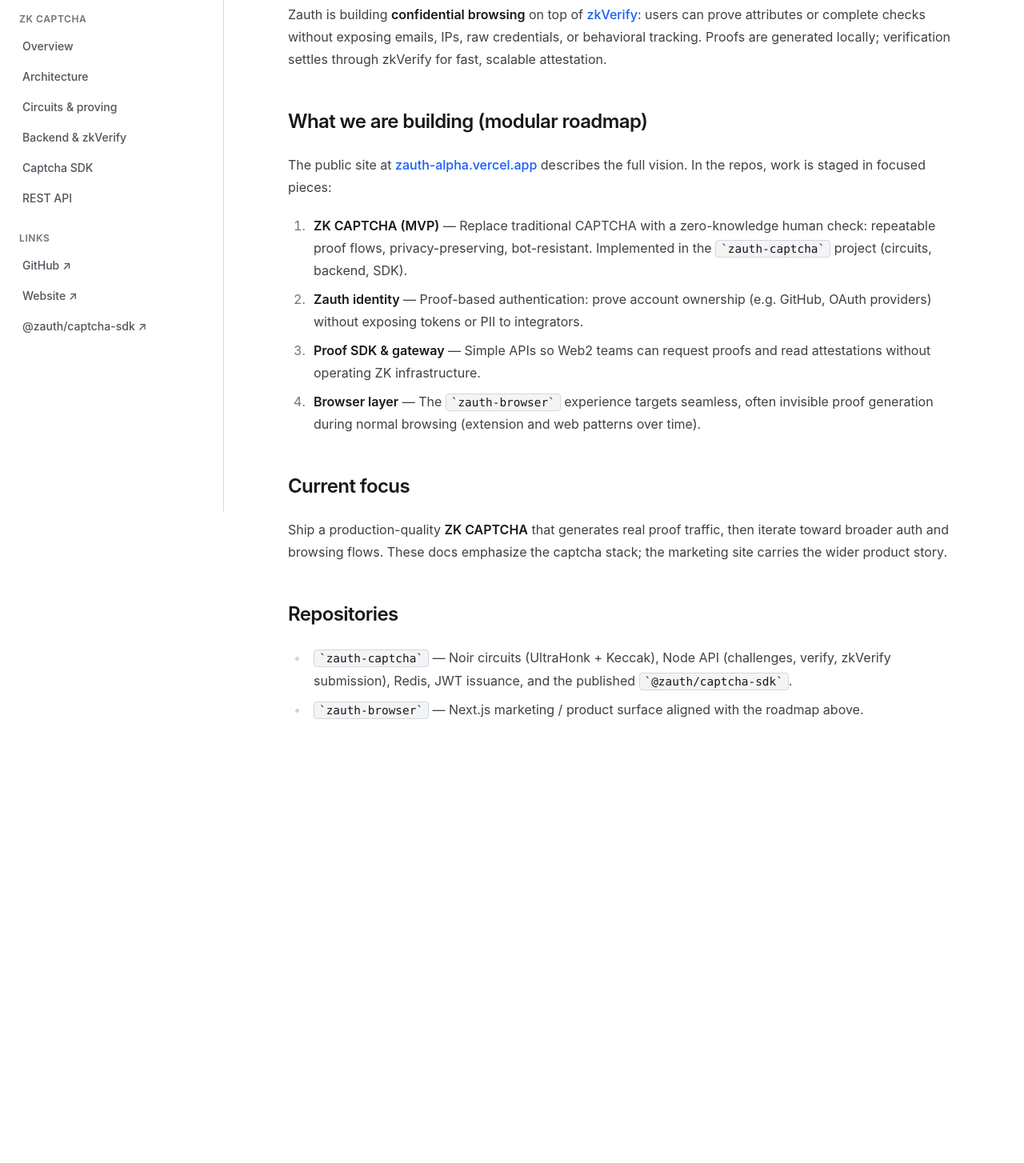
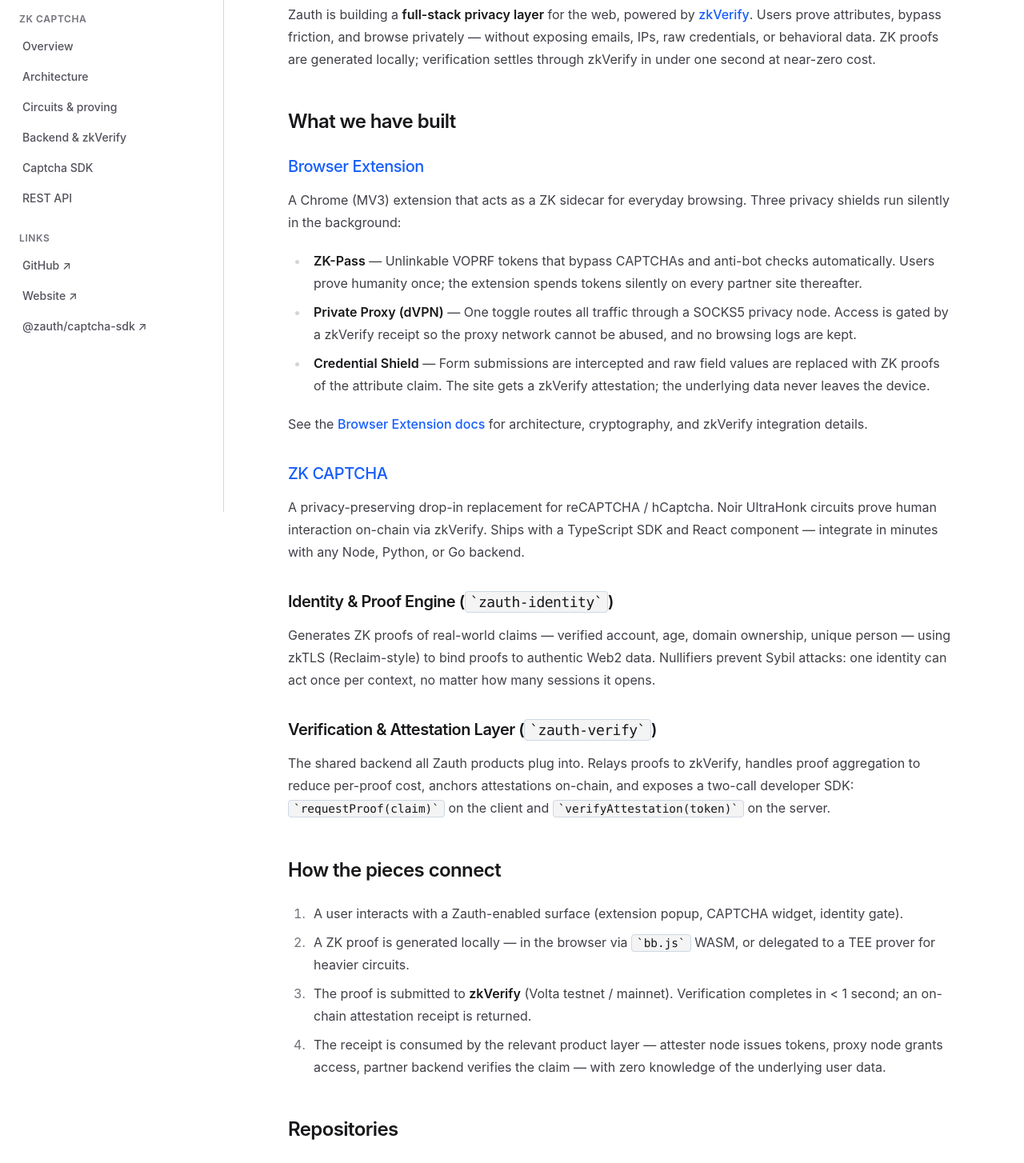
Before and after one commit to Zauth-HQ/zauth-docs, a Next.js app: page /docs in a window 1280 px wide. Shown: the part 160-1614 px from the top of the page at 80% size. Before the commit the page ends 1101 px from the top, so only its background shows below. Built offline with nearby package versions, Linux system fonts and the light colour scheme.

Commit message:
docs: update introduction page to cover full Zauth product stack

```diff
--- a/app/docs/page.tsx
+++ b/app/docs/page.tsx
@@ -1,4 +1,5 @@
 import type { Metadata } from 'next';
+import Link from 'next/link';
 import { Prose } from '@/components/Prose';
 
 export const metadata: Metadata = {
@@ -10,59 +11,111 @@
     <Prose>
       <h1>Introduction</h1>
       <p>
-        Zauth is building <strong>confidential browsing</strong> on top of{' '}
+        Zauth is building a <strong>full-stack privacy layer</strong> for the web, powered by{' '}
         <a href="https://zkverify.io" target="_blank" rel="noreferrer">
           zkVerify
         </a>
-        : users can prove attributes or complete checks without exposing emails, IPs, raw credentials, or
-        behavioral tracking. Proofs are generated locally; verification settles through zkVerify for fast,
-        scalable attestation.
+        . Users prove attributes, bypass friction, and browse privately — without exposing emails, IPs, raw
+        credentials, or behavioral data. ZK proofs are generated locally; verification settles through
+        zkVerify in under one second at near-zero cost.
       </p>
-      <h2>What we are building (modular roadmap)</h2>
+
+      <h2>What we have built</h2>
+
+      <h3>
+        <Link href="/docs/browser-extension">Browser Extension</Link>
+      </h3>
       <p>
-        The public site at{' '}
-        <a href="https://zauth-alpha.vercel.app/" target="_blank" rel="noreferrer">
-          zauth-alpha.vercel.app
-        </a>{' '}
-        describes the full vision. In the repos, work is staged in focused pieces:
+        A Chrome (MV3) extension that acts as a ZK sidecar for everyday browsing. Three privacy shields run
+        silently in the background:
       </p>
+      <ul>
+        <li>
+          <strong>ZK-Pass</strong> — Unlinkable VOPRF tokens that bypass CAPTCHAs and anti-bot checks
+          automatically. Users prove humanity once; the extension spends tokens silently on every partner
+          site thereafter.
+        </li>
+        <li>
+          <strong>Private Proxy (dVPN)</strong> — One toggle routes all traffic through a SOCKS5 privacy
+          node. Access is gated by a zkVerify receipt so the proxy network cannot be abused, and no
+          browsing logs are kept.
+        </li>
+        <li>
+          <strong>Credential Shield</strong> — Form submissions are intercepted and raw field values are
+          replaced with ZK proofs of the attribute claim. The site gets a zkVerify attestation; the
+          underlying data never leaves the device.
+        </li>
+      </ul>
+      <p>
+        See the <Link href="/docs/browser-extension">Browser Extension docs</Link> for architecture,
+        cryptography, and zkVerify integration details.
+      </p>
+
+      <h3>
+        <Link href="/docs/zk-captcha">ZK CAPTCHA</Link>
+      </h3>
+      <p>
+        A privacy-preserving drop-in replacement for reCAPTCHA / hCaptcha. Noir UltraHonk circuits prove
+        human interaction on-chain via zkVerify. Ships with a TypeScript SDK and React component —
+        integrate in minutes with any Node, Python, or Go backend.
+      </p>
+
+      <h3>Identity & Proof Engine (<code>zauth-identity</code>)</h3>
+      <p>
+        Generates ZK proofs of real-world claims — verified account, age, domain ownership, unique person —
+        using zkTLS (Reclaim-style) to bind proofs to authentic Web2 data. Nullifiers prevent Sybil
+        attacks: one identity can act once per context, no matter how many sessions it opens.
+      </p>
+
+      <h3>Verification & Attestation Layer (<code>zauth-verify</code>)</h3>
+      <p>
+        The shared backend all Zauth products plug into. Relays proofs to zkVerify, handles proof
+        aggregation to reduce per-proof cost, anchors attestations on-chain, and exposes a two-call
+        developer SDK: <code>requestProof(claim)</code> on the client and{' '}
+        <code>verifyAttestation(token)</code> on the server.
+      </p>
+
+      <h2>How the pieces connect</h2>
       <ol>
         <li>
-          <strong>ZK CAPTCHA (MVP)</strong> — Replace traditional CAPTCHA with a zero-knowledge human check:
-          repeatable proof flows, privacy-preserving, bot-resistant. Implemented in the{' '}
-          <code>zauth-captcha</code> project (circuits, backend, SDK).
+          A user interacts with a Zauth-enabled surface (extension popup, CAPTCHA widget, identity gate).
         </li>
         <li>
-          <strong>Zauth identity</strong> — Proof-based authentication: prove account ownership (e.g. GitHub,
-          OAuth providers) without exposing tokens or PII to integrators.
+          A ZK proof is generated locally — in the browser via <code>bb.js</code> WASM, or delegated to
+          a TEE prover for heavier circuits.
         </li>
         <li>
-          <strong>Proof SDK &amp; gateway</strong> — Simple APIs so Web2 teams can request proofs and read
-          attestations without operating ZK infrastructure.
+          The proof is submitted to <strong>zkVerify</strong> (Volta testnet / mainnet). Verification
+          completes in &lt; 1 second; an on-chain attestation receipt is returned.
         </li>
         <li>
-          <strong>Browser layer</strong> — The <code>zauth-browser</code> experience targets seamless,
-          often invisible proof generation during normal browsing (extension and web patterns over time).
+          The receipt is consumed by the relevant product layer — attester node issues tokens, proxy
+          node grants access, partner backend verifies the claim — with zero knowledge of the underlying
+          user data.
         </li>
       </ol>
-      <h2>Current focus</h2>
-      <p>
-        Ship a production-quality <strong>ZK CAPTCHA</strong> that generates real proof traffic, then iterate
-        toward broader auth and browsing flows. These docs emphasize the captcha stack; the marketing site
-        carries the wider product story.
-      </p>
+
       <h2>Repositories</h2>
       <ul>
         <li>
-          <code>zauth-captcha</code> — Noir circuits (UltraHonk + Keccak), Node API (challenges, verify,
-          zkVerify submission), Redis, JWT issuance, and the published{' '}
+          <code>zauth-browser</code> — Chrome MV3 extension + Proving Portal (Next.js) + Attester
+          Node (Express + zkVerify).
+        </li>
+        <li>
+          <code>zauth-captcha</code> — Noir circuits, Node API, Redis, JWT issuance, and the published{' '}
           <a href="https://www.npmjs.com/package/@zauth/captcha-sdk" target="_blank" rel="noreferrer">
             <code>@zauth/captcha-sdk</code>
-          </a>
-          .
+          </a>{' '}
+          npm package.
         </li>
         <li>
-          <code>zauth-browser</code> — Next.js marketing / product surface aligned with the roadmap above.
+          <code>zauth-identity</code> — Noir attribute circuits, zkTLS adapters, WASM prover.
+        </li>
+        <li>
+          <code>zauth-verify</code> — zkVerify relayer, attestation registry, cross-app developer SDK.
+        </li>
+        <li>
+          <code>zauth-docs</code> — This documentation site (Next.js App Router).
         </li>
       </ul>
     </Prose>
```
